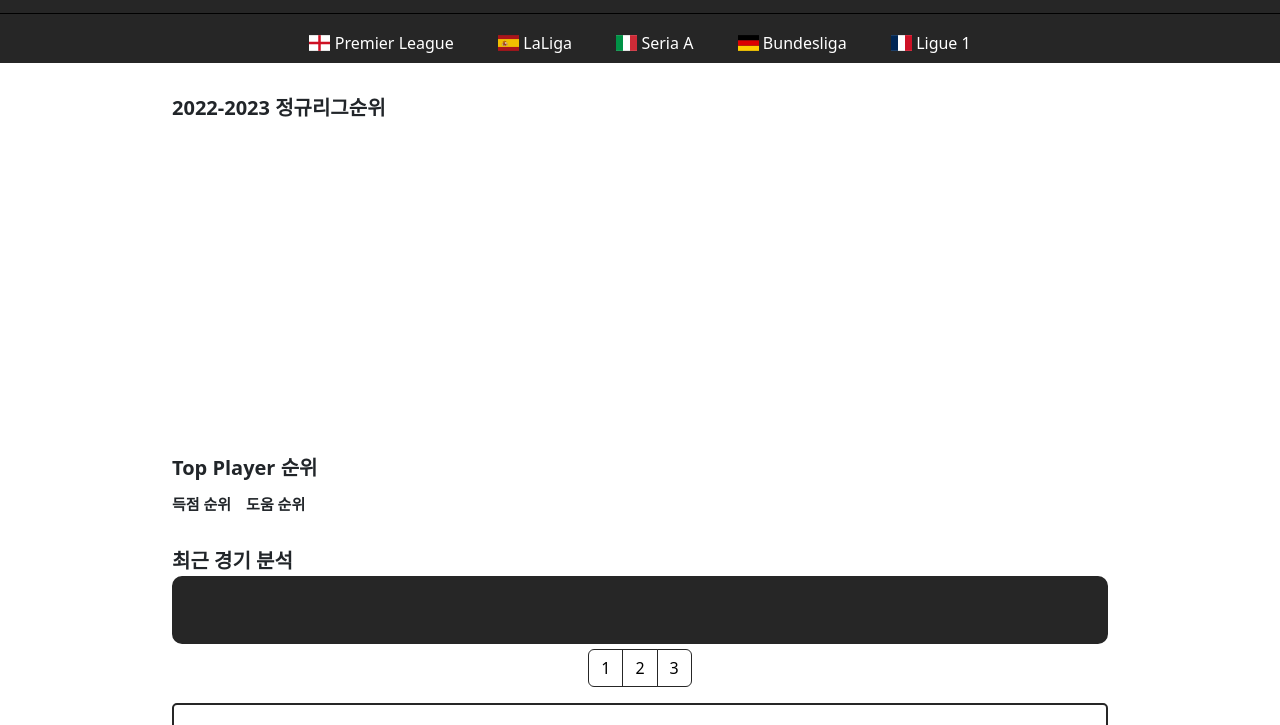
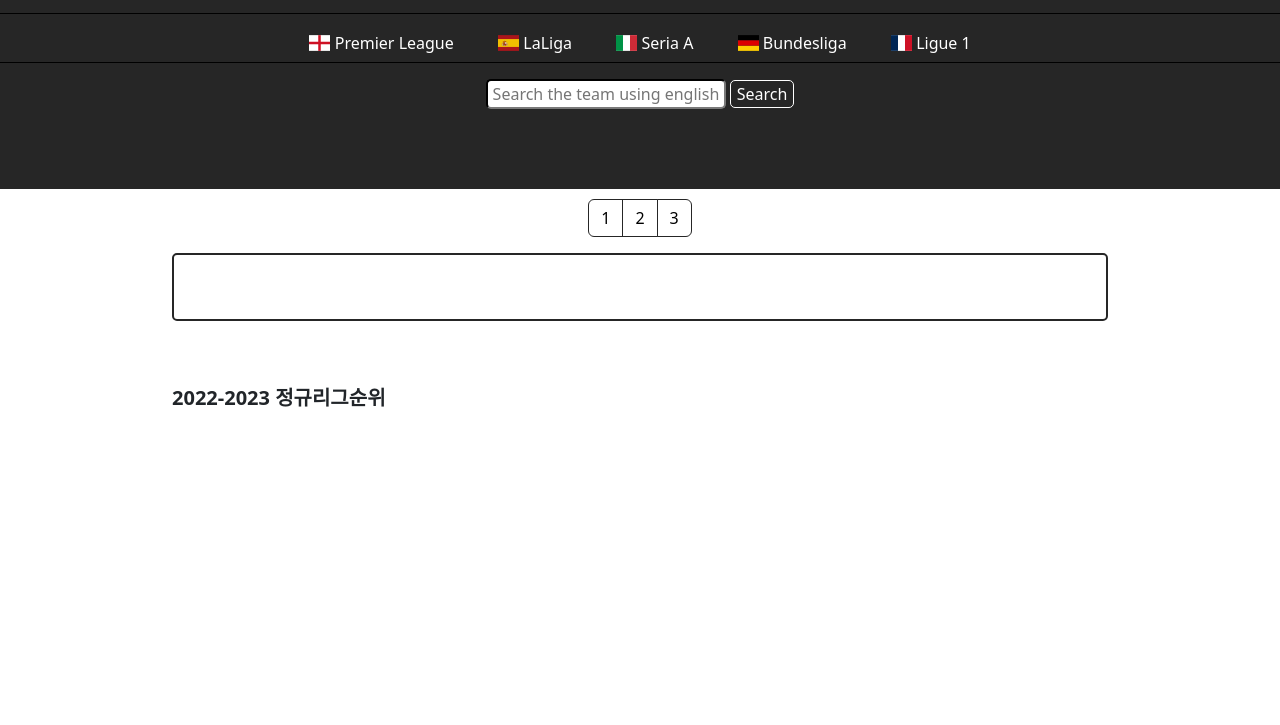
Before and after one commit to yyoonngg/Yong-s-Football, a plain HTML site: page index.html in a window 1280 px wide. Shown: the part 75-800 px from the top of the page. Drawn offline with nearby package versions, Linux system fonts and the light colour scheme; no server answers.

Commit message:
last commit

```diff
--- a/index.html
+++ b/index.html
@@ -44,8 +44,26 @@
           <button><span class="fi fi-de"></span> Bundesliga</button>
           <button><span class="fi fi-fr"></span> Ligue 1</button>
         </div>
+        <div class="input-area">
+          <input class="input-box" type="text" placeholder="Search the team using english"/>
+          <button class="search-btn">Search</button>
+        </div>
+        <div class="last-game container">
+
+        </div>
       </section>
       <section class="container">
+        <nav aria-label="Page navigation example">
+          <ul class="pagination">
+            <li class="page-item"><div class="page-link">1</div></li>
+            <li class="page-item"><div class="page-link">2</div></li>
+            <li class="page-item"><div class="page-link">3</div></li>
+          </ul>
+        </nav>
+        <div class="game-statistics">
+
+        </div>
+
         <div class="ranking-head">2022-2023 정규리그순위</div>
         <div class="ranking-list">
 
@@ -57,20 +75,6 @@
           <div class="ranking-sub assist-sub" onclick="renderAssistRank()">도움 순위</div>
         </div>
         <div class="score-assist-rank">
-        </div>
-        <div class="ranking-head">최근 경기 분석</div>
-        <div class="last-game">
-
-        </div>
-        <nav aria-label="Page navigation example">
-          <ul class="pagination">
-            <li class="page-item"><div class="page-link">1</div></li>
-            <li class="page-item"><div class="page-link">2</div></li>
-            <li class="page-item"><div class="page-link">3</div></li>
-          </ul>
-        </nav>
-        <div class="game-statistics">
-
         </div>
       </section>
 
--- a/main.js
+++ b/main.js
@@ -13,6 +13,24 @@ let leagueBtn = document.querySelectorAll(".menus button");
 leagueBtn.forEach((item)=>item.addEventListener("click", (event)=>renderByLeague(event)));
 let pageBtn = document.querySelectorAll(".pagination");
 pageBtn.forEach((item)=>item.addEventListener("click", (event)=>pageClick(event)));
+let inputValue = document.querySelector(".input-box");
+let searchBtn = document.querySelector(".search-btn");
+searchBtn.addEventListener("click", ()=>searchByTopic());
+
+const searchByTopic = async() =>{
+    console.log(inputValue.value);
+    url = new URL(`https://api-football-v1.p.rapidapi.com/v2/teams/search/${inputValue.value}`);
+
+    let header = new Headers({
+        'X-RapidAPI-Key': 'aa20214fcamsh905caccfec4d5cep11381cjsn54f631234476',
+		'X-RapidAPI-Host': 'api-football-v1.p.rapidapi.com'
+    });
+    let response = await fetch(url, {headers: header});
+    let data = await response.json();
+    let searchData = data.api.teams[0].team_id;
+    console.log(searchData);
+    lastGame(searchData);
+}
 
 const renderByLeague = (event) => {
     let leagueName = event.target.textContent;
@@ -153,14 +171,19 @@ const renderAssistRank = async() => {
     document.querySelector(".assist-sub").style.color = 'black';
     document.querySelector(".score-sub").style.color = 'lightgrey';
 }
-const lastGame = async() =>{
+const lastGame = async(searchData) =>{
     let url = new URL(`https://api-football-v1.p.rapidapi.com/v2/fixtures/league/${leagueFixture}/last/18?timezone=Europe%2FLondon`);
+    if(searchData){
+        url = new URL(`https://api-football-v1.p.rapidapi.com/v2/fixtures/team/${searchData}/last/10?timezone=Europe%2FLondon`);
+        console.log(searchData);
+    }
     let header = new Headers({
         'X-RapidAPI-Key': 'aa20214fcamsh905caccfec4d5cep11381cjsn54f631234476',
 		'X-RapidAPI-Host': 'api-football-v1.p.rapidapi.com'
     });
     let response = await fetch(url, {headers: header});
     let data = await response.json();
+    console.log(data);
     let gameData = data.api.fixtures;
     let gameDataHTML = '';
     gameDataHTML = '<div class="row">';
@@ -170,7 +193,6 @@ const lastGame = async() =>{
     if(document.querySelector("body").offsetWidth <= "480"){
         dataLength = 4;
     }
-    console.log(document.querySelector(".last-game").offsetWidth);
     let iLength = dataLength;
     if(page == 2){
         i = dataLength;
@@ -195,7 +217,7 @@ const lastGame = async() =>{
         `
         gameFixtures.push(gameData[i].fixture_id);
     }
-
+    console.log(gameFixtures);
     gameDataHTML += '</div>';
     document.querySelector(".last-game").innerHTML = gameDataHTML;
 
--- a/style.css
+++ b/style.css
@@ -17,6 +17,7 @@
 }
 .menus{
     border-top: 1px solid black;
+    border-bottom: 1px solid black;
     width: 100%;
     display: flex;
     justify-content: center;
@@ -38,6 +39,7 @@
     flex-direction: column;
     align-items: center;
     width: 75%;
+    margin-top:10px;
 }
 .ranking-list{
     height: 300px;
@@ -90,6 +92,7 @@ table th:nth-child(8){
 }
 .score-assist-rank{
     width:100%;
+    margin-bottom: 5em;
 }
 .rank-menu{
     display: flex;
@@ -106,11 +109,9 @@ table th:nth-child(8){
     display: flex;
     justify-content: space-around;
     align-items: center;
-    border: 2px solid #262626;
     background-color: #262626;
-    border-radius: 10px;
-    margin-bottom: 5px;
-    padding-top: 2em;
+    margin-bottom: 2em;
+    margin-top: 1em;
     padding-bottom: 2em;
 }
 .logo-box{
@@ -352,6 +353,27 @@ footer{
     border: 1px solid #262626;
     color: white;
 }
+.input-area{
+    margin-top: 1em;
+}
+.input-box{
+    background-color: white;
+    border-radius: 5px;
+    border-color: #262626;
+    padding-left:5px;
+    width: 240px;
+}
+.search-btn{
+    border:1px solid white;
+    background-color: #262626;
+    color: white;
+    border-radius: 5px;
+}
+.search-btn:hover{
+    background-color: white;
+    border-color: #262626;
+    color: #262626;
+}
 @media screen and (max-width:63rem){
     .nav-btn{
         display: none;
```
